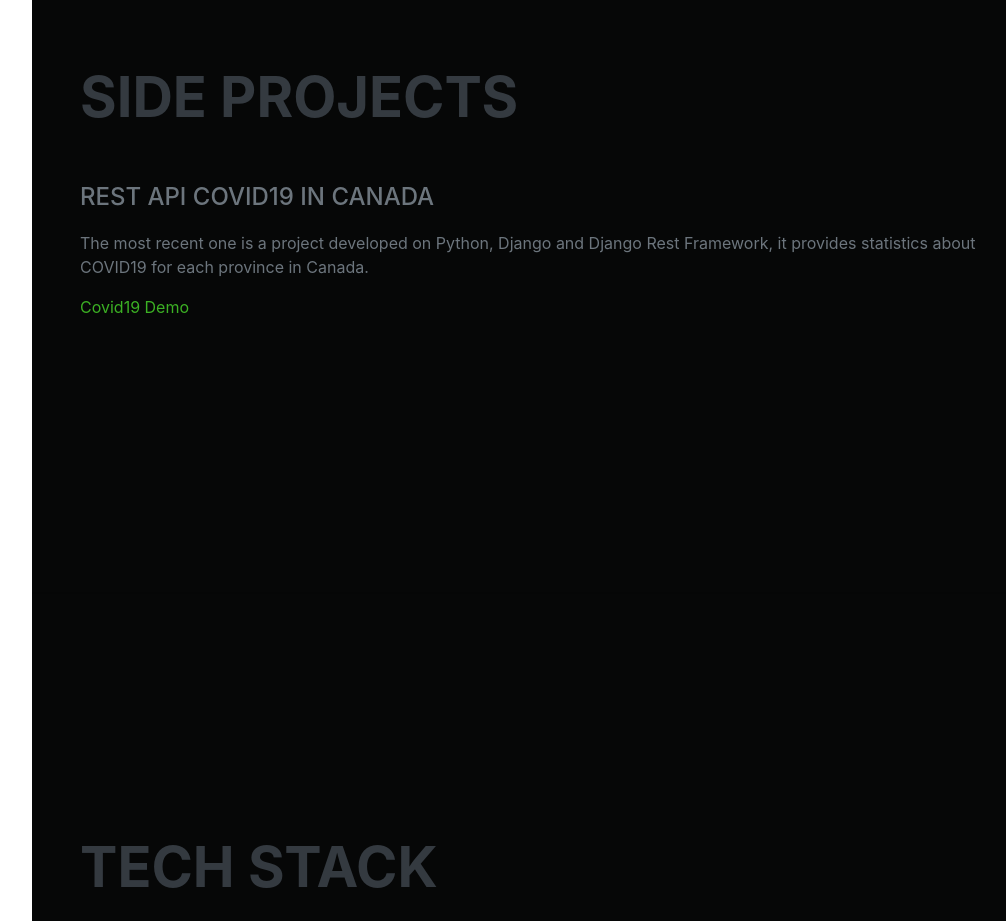
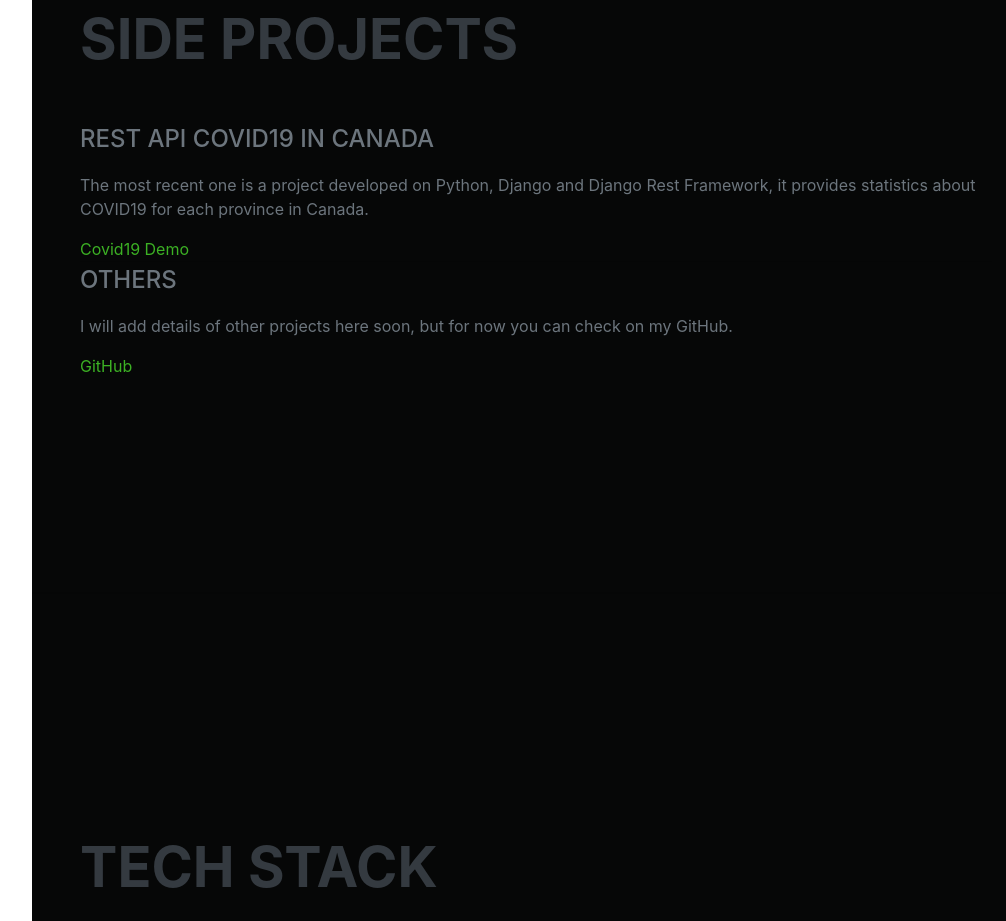
Before and after one commit to DayanneAraujo/DayanneAraujo.github.io, a plain HTML site: page index.html in a window 1280 px wide. Shown: the part 3800-4721 px from the top of the page, without its empty margins (240-1246 px from the left). Drawn offline with nearby package versions, Linux system fonts and the light colour scheme; a web font is replaced by a local one.

Commit message:
Side Projects session

```diff
--- a/index.html
+++ b/index.html
@@ -162,11 +162,21 @@
             <section class="resume-section" id="side">
                 <div class="resume-section-content">
                     <h2 class="mb-5">Side Projects</h2>
-                    <div class="subheading mb-3"> Rest API Covid19 in Canada</div>
-                    <p> The most recent one is a project developed on Python, Django and Django Rest Framework,
-                        it provides statistics about COVID19 for each province in Canada.
-                    </p>
-                    <a href="https://covid19-ca.herokuapp.com/api/">Covid19 Demo</a>
+                    <div>
+                        <div class="subheading mb-3"> Rest API Covid19 in Canada</div>
+                        <p> The most recent one is a project developed on Python, Django and Django Rest Framework,
+                            it provides statistics about COVID19 for each province in Canada.
+                        </p>
+                        <a href="https://covid19-ca.herokuapp.com/api/">Covid19 Demo</a>
+                    </div>
+                    <hr class="m-0" />
+                    <div>
+                        <div class="subheading mb-3"> Others</div>
+                        <p> I will add details of other projects here soon, but for now you can check on my GitHub.
+                        </p>
+                        <a href="https://https://github.com/DayanneAraujo">GitHub</a>
+                    </div>
+                </div>
             </section>
             <hr class="m-0" />
             <hr class="m-0" />
```
